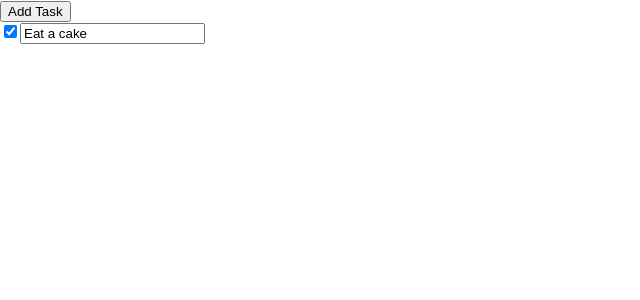
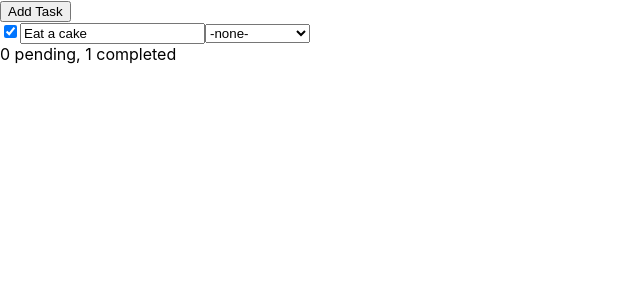
Before and after one commit to bjnslv/MST-todo-app, a React (Create React App) app: page / in a window 1280 px wide. Shown: the top 300 px of the page, without its empty margins (0-640 px from the left). Built offline with nearby package versions, Linux system fonts and the light colour scheme.

Commit message:
split logic, add UserPickerView component

```diff
--- a/src/App.js
+++ b/src/App.js
@@ -1,76 +1,56 @@
 import React from "react";
-import { types, getSnapshot } from "mobx-state-tree";
 import { observer } from "mobx-react";
 import { values } from "mobx";
 
-let id = 1;
-const randomId = () => ++id;
+const randomId = () => Math.floor(Math.random() * 1000).toString(36);
 
-const Todo = types
-  .model({
-    id: types.identifierNumber,
-    name: types.optional(types.string, ""),
-    done: types.optional(types.boolean, false)
-  })
-  .actions(self => {
-    function setName(newName) {
-      self.name = newName;
-    }
+const UserPickerView = observer((props) => (
+  <select
+    value={props.user ? props.user.id : ""}
+    onChange={(e) => props.onChange(e.target.value)}
+  >
+    <option value="">-none-</option>
+    {values(props.store.users).map((user) => (
+      <option value={user.id}>{user.name}</option>
+    ))}
+  </select>
+));
 
-    function toggle() {
-      self.done = !self.done;
-    }
+const TodoView = observer((props) => (
+  <div>
+    <input
+      type="checkbox"
+      checked={props.todo.done}
+      onChange={(e) => props.todo.toggle()}
+    />
+    <input
+      type="text"
+      value={props.todo.name}
+      onChange={(e) => props.todo.setName(e.target.value)}
+    />
+    <UserPickerView
+      user={props.todo.user}
+      store={props.store}
+      onChange={(userId) => props.todo.setUser(userId)}
+    />
+  </div>
+));
 
-    return { setName, toggle };
-  });
+const TodoCounterView = observer((props) => (
+  <div>
+    {props.store.pendingCount} pending, {props.store.completedCount} completed
+  </div>
+));
 
-const User = types.model({
-  name: types.optional(types.string, "")
-});
-
-const RootStore = types
-  .model({
-    users: types.map(User),
-    todos: types.optional(types.map(Todo), {})
-  })
-  .actions(self => {
-    function addTodo(id, name) {
-      self.todos.set(id, Todo.create({ id, name }));
-    }
-
-    return { addTodo };
-  });
-
-const store = RootStore.create({
-  users: {},
-  todos: {
-    "1": {
-      id: id,
-      name: "Eat a cake",
-      done: true
-    }
-  }
-});
-
-const TodoView = observer((props)=> (
+const App = observer((props) => (
   <div>
-     <input type="checkbox" checked={props.todo.done} onChange={e => props.todo.toggle()} />
-        <input
-            type="text"
-            value={props.todo.name}
-            onChange={e => props.todo.setName(e.target.value)}
-        />
-  </div>
-))
-
-const App = observer(() => (
-  <div>
-    <button onClick={e => store.addTodo(randomId(), "New Task")}>
+    <button onClick={(e) => props.store.addTodo(randomId(), "New Task")}>
       Add Task
     </button>
-    {values(store.todos).map(todo => (
-      <TodoView todo={todo} />
+    {values(props.store.todos).map((todo) => (
+      <TodoView store={props.store} todo={todo} />
     ))}
+    <TodoCounterView store={props.store} />
   </div>
 ));
 
--- a/src/index.js
+++ b/src/index.js
@@ -3,11 +3,92 @@ import ReactDOM from "react-dom/client";
 import "./index.css";
 import App from "./App";
 import reportWebVitals from "./reportWebVitals";
+import { types } from "mobx-state-tree";
+
+import { values } from "mobx";
 
 const root = ReactDOM.createRoot(document.getElementById("root"));
+
+const Todo = types
+  .model({
+    name: types.optional(types.string, ""),
+    done: types.optional(types.boolean, false),
+    user: types.maybe(types.reference(types.late(() => User)))
+  })
+  .actions((self) => {
+    function setName(newName) {
+      self.name = newName;
+    }
+    function setUser(user) {
+      if (user === "") {
+        // When selected value is empty, set as undefined
+        self.user = undefined;
+      } else {
+        self.user = user;
+      }
+    }
+    function toggle() {
+      self.done = !self.done;
+    }
+
+    return { setName, setUser, toggle };
+  });
+
+const User = types.model({
+  id: types.identifier,
+  name: types.optional(types.string, "")
+});
+
+const RootStore = types
+  .model({
+    users: types.map(User),
+    todos: types.map(Todo)
+  })
+  .views((self) => ({
+    get pendingCount() {
+      return values(self.todos).filter((todo) => !todo.done).length;
+    },
+    get completedCount() {
+      return values(self.todos).filter((todo) => todo.done).length;
+    },
+    getTodosWhereDoneIs(done) {
+      return values(self.todos).filter((todo) => todo.done === done);
+    }
+  }))
+  .actions((self) => {
+    function addTodo(id, name) {
+      self.todos.set(id, Todo.create({ name }));
+    }
+
+    return { addTodo };
+  });
+
+const store = RootStore.create({
+  users: {
+    "1": {
+      id: "1",
+      name: "mweststrate"
+    },
+    "2": {
+      id: "2",
+      name: "mattiamanzati"
+    },
+    "3": {
+      id: "3",
+      name: "johndoe"
+    }
+  },
+  todos: {
+    "1": {
+      name: "Eat a cake",
+      done: true
+    }
+  }
+});
+
 root.render(
   <React.StrictMode>
-    <App />
+    <App store={store}/>
   </React.StrictMode>
 );
 
```
